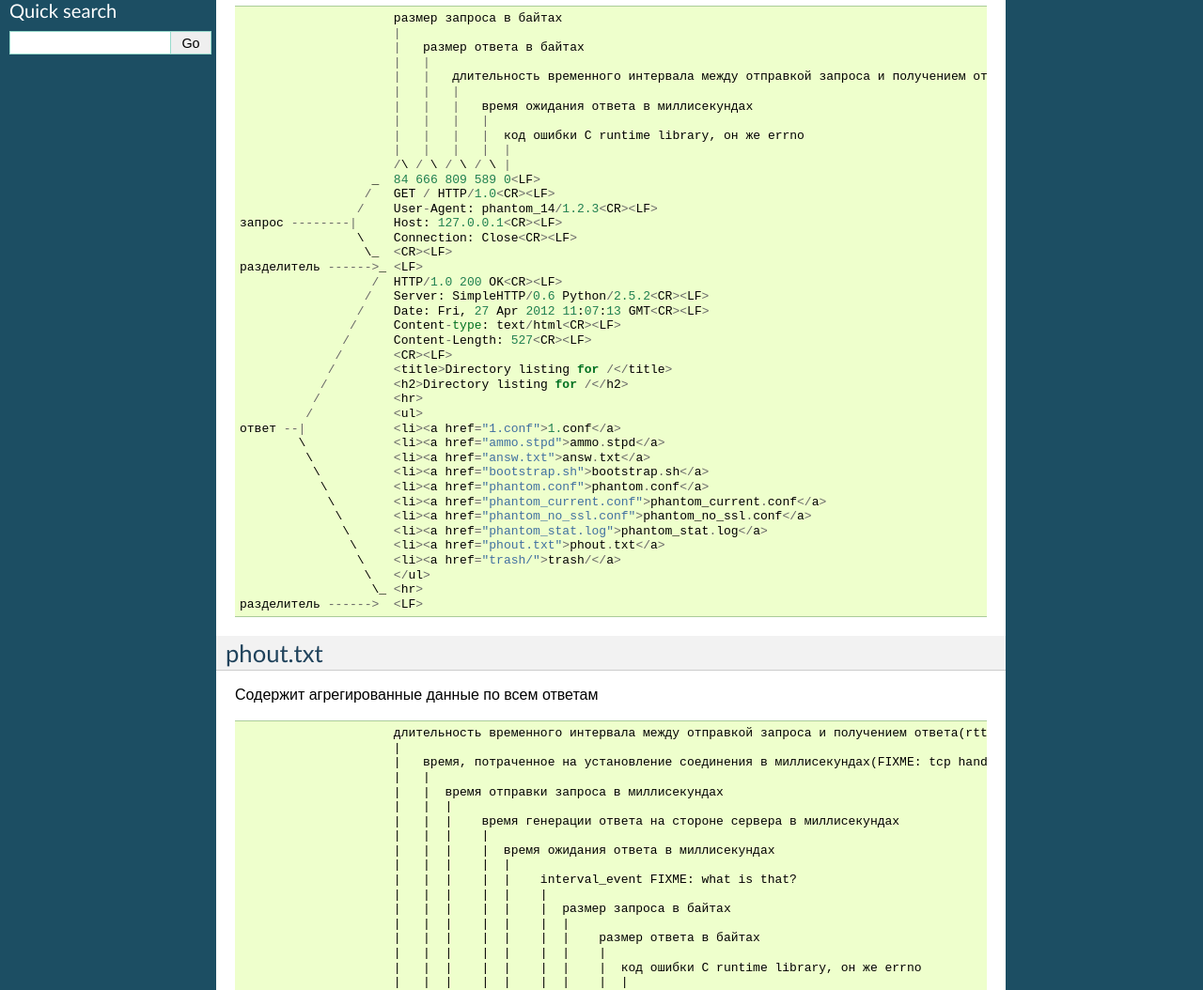
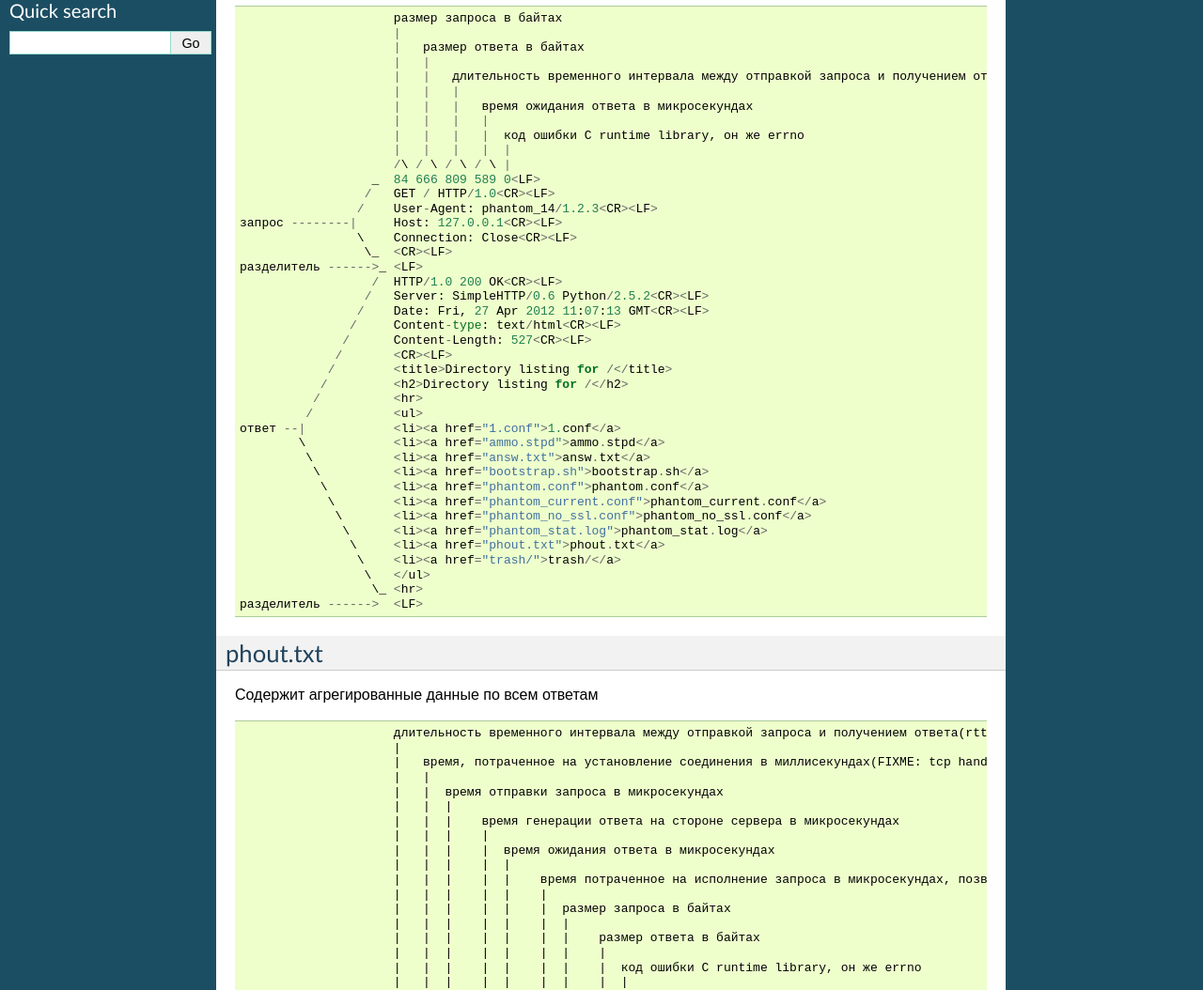
Before and after one commit to greggyNapalm/phantom_doc, a Sphinx documentation site: the page built from docs/analyzing_result_data.rst, in a window 1280 px wide. Shown: the part 315-1369 px from the top of the page at 94% size. Built offline with Sphinx 7.4.7, drawn with Linux system fonts in a browser that asks for light colours; some of the changed text lies outside the part shown.

Commit message:
data fixes

```diff
--- a/docs/analyzing_result_data.rst
+++ b/docs/analyzing_result_data.rst
@@ -17,9 +17,9 @@ answ.txt
                          |
                          |   размер ответа в байтах
                          |   |
-                         |   |   длительность временного интервала между отправкой запроса и получением ответа(rtt) в миллисекундах
+                         |   |   длительность временного интервала между отправкой запроса и получением ответа(rtt) в микросекундах
                          |   |   |
-                         |   |   |   время ожидания ответа в миллисекундах
+                         |   |   |   время ожидания ответа в микросекундах
                          |   |   |   |
                          |   |   |   |  код ошибки C runtime library, он же errno
                          |   |   |   |  |
@@ -62,17 +62,17 @@ phout.txt
 
 ::
 
-                         длительность временного интервала между отправкой запроса и получением ответа(rtt) в миллисекундах
+                         длительность временного интервала между отправкой запроса и получением ответа(rtt) в микросекундах
                          |
                          |   время, потраченное на установление соединения в миллисекундах(FIXME: tcp handshake?)
                          |   |
-                         |   |  время отправки запроса в миллисекундах
+                         |   |  время отправки запроса в микросекундах
                          |   |  |
-                         |   |  |    время генерации ответа на стороне сервера в миллисекундах
+                         |   |  |    время генерации ответа на стороне сервера в микросекундах
                          |   |  |    |
-                         |   |  |    |  время ожидания ответа в миллисекундах
+                         |   |  |    |  время ожидания ответа в микросекундах
                          |   |  |    |  |
-                         |   |  |    |  |    interval_event FIXME: what is that?
+                         |   |  |    |  |    время потраченное на исполнение запроса в микросекундах, позволяет оценить погрешность Phantom'а
                          |   |  |    |  |    |
                          |   |  |    |  |    |  размер запроса в байтах
                          |   |  |    |  |    |  |
--- a/docs/installation.rst
+++ b/docs/installation.rst
@@ -50,6 +50,6 @@ FIXME: add link to repo
 
 Предыдущие команды должны быть выполнены без ошибок. `Ожидаемый вывод <https://gist.github.com/2507603>`_
 
-На данном этапе мы имеем происталированный и готовый к работе Phantom, переходим к ваполнению первого пробного теста в разделе `Быстрый страт`_.
+На данном этапе мы имеем проинсталированный и готовый к работе Phantom, переходим к ваполнению первого пробного теста в разделе `Быстрый страт`_.
 
 .. _Быстрый страт: http://phantom-doc-ru.readthedocs.org/en/latest/quickstart.html
--- a/docs/what-is-pahntom.rst
+++ b/docs/what-is-pahntom.rst
@@ -2,7 +2,7 @@
 Что такое Phantom
 =================
 
-Phantom является приложением с открытым исходным кодом, которое может выступать в роли Web сервера, прокси сервера и генератора нагрузки c акцентом на высоку производительность, малое потребление ресурсов и точность выходных данных. Выпускается под лицензией LGPL, работает на операционной системе GNU Linux.
+Phantom является приложением с открытым исходным кодом, которое может выступать в роли Web сервера, прокси сервера и генератора нагрузки c акцентом на высокую производительность, малое потребление ресурсов и точность выходных данных. Выпускается под лицензией LGPL, работает на операционной системе GNU Linux.
 
 
 **Особенности**
@@ -11,7 +11,7 @@ Phantom является приложением с открытым исходн
 Точные и прогназируемые результаты измерений
 --------------------------------------------
 
- Тестовый сценарий описывает подаваемую нагрузку с точностью до миллисекунды до байта передаваемой информации.
+ Тестовый сценарий описывает подаваемую нагрузку с точностью до микросекунды до байта передаваемой информации.
 
 Сложные выходные данные собираются в простом формате
 ----------------------------------------------------
```
